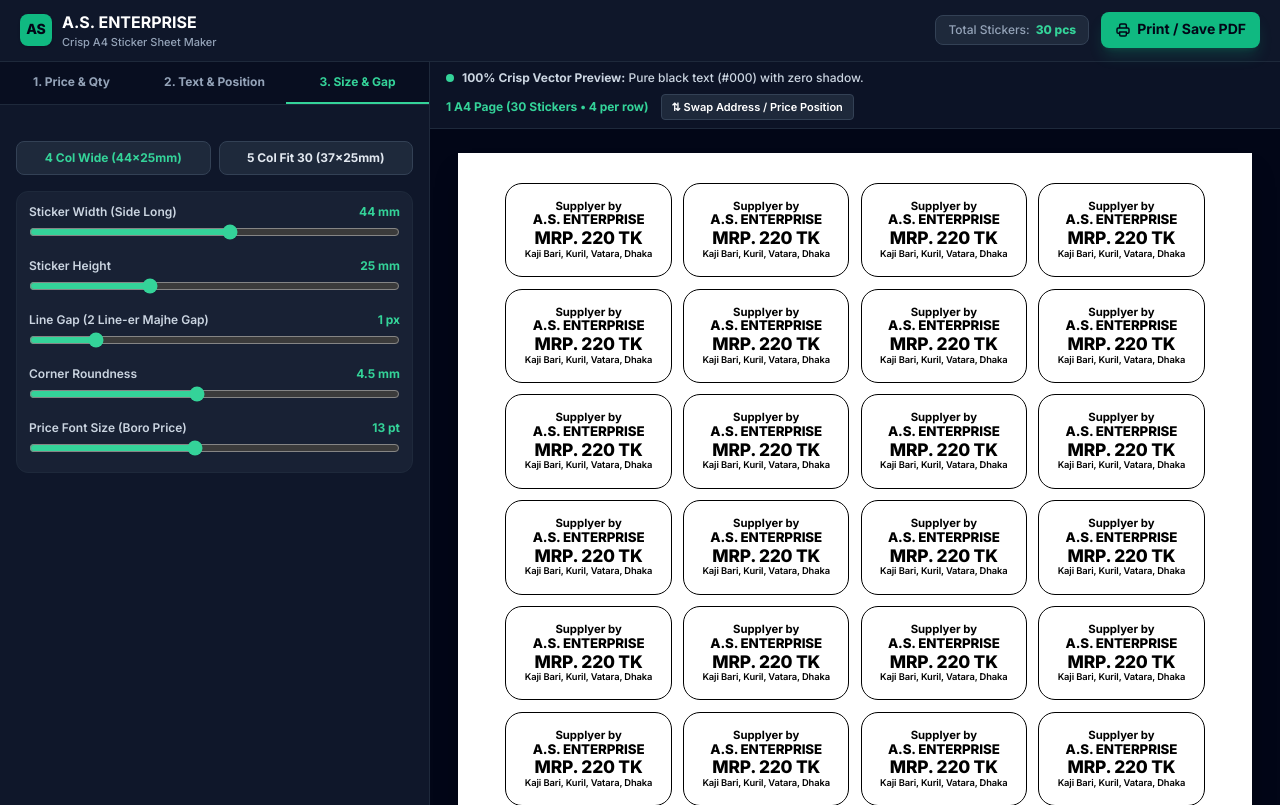
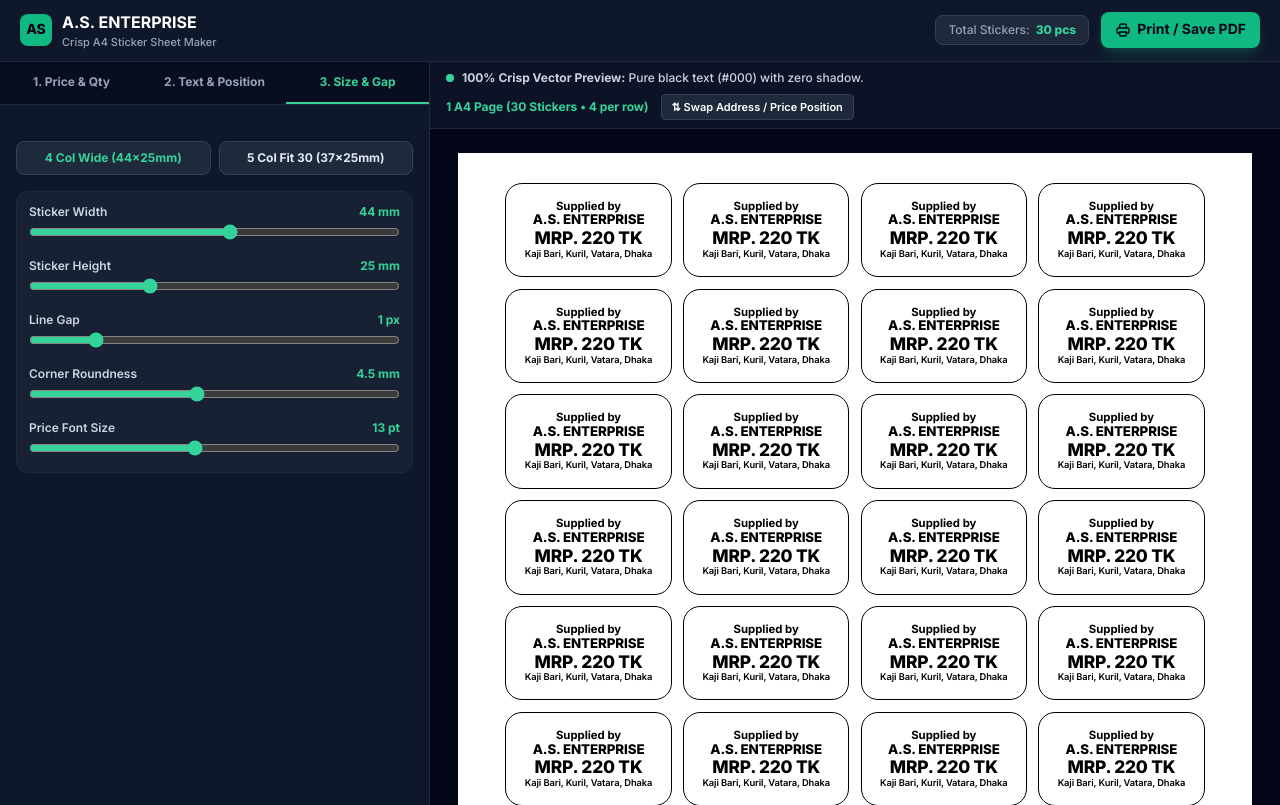
Before and after one commit to rrayhan241974-max/sticker-generator, a plain HTML site: page index.html in a window 1280 px wide. Both pictures are taken after a click on the button "3. Size & Gap". Drawn offline with nearby package versions, Linux system fonts and the light colour scheme.

Commit message:
index.html

```diff
--- a/index.html
+++ b/index.html
@@ -51,7 +51,7 @@
             position: relative;
         }
 
-        /* Dynamic Sticker Grid (4 columns of 44mm or 5 columns of 37mm fit neatly on A4) */
+        /* Dynamic Sticker Grid */
         .sticker-grid {
             display: flex;
             flex-wrap: wrap;
@@ -235,7 +235,7 @@
     <!-- MAIN WORKSPACE -->
     <div id="mainLayout" class="flex-1 flex flex-col lg:flex-row overflow-hidden">
 
-        <!-- LEFT SIDEBAR: CONTROLS (Visible on PC, toggleable on Mobile) -->
+        <!-- LEFT SIDEBAR: CONTROLS -->
         <aside id="controlPanel" class="no-print w-full lg:w-[410px] xl:w-[430px] bg-slate-900 border-r border-slate-800 flex flex-col lg:h-[calc(100vh-57px)] overflow-y-auto">
 
             <!-- Control Tabs -->
@@ -301,14 +301,14 @@
                             <button id="orderBtnAddressBottom" onclick="setLineOrder('address-bottom')" class="p-2.5 rounded-lg border text-left transition flex items-center justify-between">
                                 <div>
                                     <div class="font-bold text-white">Price Middle, Address Bottom</div>
-                                    <div class="text-[11px] text-slate-400">Supplyer by → A.S. ENTERPRISE → MRP. 220 TK → Address</div>
+                                    <div class="text-[11px] text-slate-400">Supplied by → A.S. ENTERPRISE → MRP. 220 TK → Address</div>
                                 </div>
                                 <span class="text-emerald-400 font-bold">✓</span>
                             </button>
                             <button id="orderBtnPriceBottom" onclick="setLineOrder('price-bottom')" class="p-2.5 rounded-lg border text-left transition flex items-center justify-between">
                                 <div>
-                                    <div class="font-bold text-white">Address Middle, Price Bottom (Screenshot)</div>
-                                    <div class="text-[11px] text-slate-400">Supplyer by → A.S. ENTERPRISE → Address → MRP. 220 TK</div>
+                                    <div class="font-bold text-white">Address Middle, Price Bottom</div>
+                                    <div class="text-[11px] text-slate-400">Supplied by → A.S. ENTERPRISE → Address → MRP. 220 TK</div>
                                 </div>
                                 <span class="text-emerald-400 font-bold hidden">✓</span>
                             </button>
@@ -318,7 +318,7 @@
                     <div class="space-y-3 bg-slate-800/50 border border-slate-800 rounded-xl p-3">
                         <div>
                             <label class="block text-slate-300 font-semibold mb-1">Line 1 (Top Header)</label>
-                            <input id="inputTitle" type="text" value="Supplyer by" oninput="updateTextConfig()" class="w-full bg-slate-950 border border-slate-700 px-3 py-2 rounded-lg text-white font-semibold focus:border-emerald-400 outline-none">
+                            <input id="inputTitle" type="text" value="Supplied by" oninput="updateTextConfig()" class="w-full bg-slate-950 border border-slate-700 px-3 py-2 rounded-lg text-white font-semibold focus:border-emerald-400 outline-none">
                         </div>
                         <div>
                             <label class="block text-slate-300 font-semibold mb-1">Line 2 (Company Name)</label>
@@ -355,7 +355,7 @@
                     <div class="bg-slate-800/60 border border-slate-800 rounded-xl p-3 space-y-3.5">
                         <div>
                             <div class="flex justify-between mb-1">
-                                <span class="text-slate-300 font-semibold">Sticker Width (Side Long)</span>
+                                <span class="text-slate-300 font-semibold">Sticker Width</span>
                                 <span id="lblWidth" class="text-emerald-400 font-bold">44 mm</span>
                             </div>
                             <input id="rngWidth" type="range" min="25" max="60" step="0.5" value="44" oninput="updateSizeConfig()" class="w-full accent-emerald-400">
@@ -371,7 +371,7 @@
 
                         <div>
                             <div class="flex justify-between mb-1">
-                                <span class="text-slate-300 font-semibold">Line Gap (2 Line-er Majhe Gap)</span>
+                                <span class="text-slate-300 font-semibold">Line Gap</span>
                                 <span id="lblLineGap" class="text-emerald-400 font-bold">1 px</span>
                             </div>
                             <input id="rngLineGap" type="range" min="0" max="6" step="0.5" value="1" oninput="updateSizeConfig()" class="w-full accent-emerald-400">
@@ -387,7 +387,7 @@
 
                         <div>
                             <div class="flex justify-between mb-1">
-                                <span class="text-slate-300 font-semibold">Price Font Size (Boro Price)</span>
+                                <span class="text-slate-300 font-semibold">Price Font Size</span>
                                 <span id="lblPriceFont" class="text-emerald-400 font-bold">13 pt</span>
                             </div>
                             <input id="rngPriceFont" type="range" min="9" max="18" step="0.5" value="13" oninput="updateSizeConfig()" class="w-full accent-emerald-400">
@@ -397,7 +397,7 @@
 
             </div>
 
-            <!-- Mobile Switch to Preview Button at Bottom of Sidebar -->
+            <!-- Mobile Switch to Preview Button -->
             <div class="p-3 border-t border-slate-800 bg-slate-950 flex lg:hidden gap-2">
                 <button onclick="setMobileView('preview')" class="flex-1 py-2.5 bg-slate-800 hover:bg-slate-700 text-white font-bold rounded-lg text-xs">
                     👁️ View A4 Preview
@@ -408,10 +408,9 @@
             </div>
         </aside>
 
-        <!-- RIGHT AREA: CRISP 1:1 A4 PREVIEW (Zero Blurry Scaling) -->
+        <!-- RIGHT AREA: CRISP A4 PREVIEW -->
         <main id="previewPanel" class="hidden lg:flex flex-1 flex-col bg-slate-950 lg:h-[calc(100vh-57px)] overflow-hidden">
 
-            <!-- Sub-bar above A4 Preview (Hidden on Print) -->
             <div class="no-print bg-slate-900/80 border-b border-slate-800 px-4 py-2 flex flex-wrap items-center justify-between gap-2 text-xs text-slate-300">
                 <div class="flex items-center gap-2">
                     <span class="w-2 h-2 rounded-full bg-emerald-400"></span>
@@ -442,12 +441,12 @@
         ];
 
         let config = {
-            title: "Supplyer by",
+            title: "Supplied by",
             name: "A.S. ENTERPRISE",
             prefix: "MRP.",
             suffix: "TK",
             address: "Kaji Bari, Kuril, Vatara, Dhaka",
-            lineOrder: "address-bottom", // 'address-bottom' or 'price-bottom'
+            lineOrder: "address-bottom",
             width: 44,
             height: 25,
             radius: 4.5,
@@ -562,7 +561,6 @@
                 .replace(/"/g, "&quot;");
         }
 
-        // Calculate how many stickers fit per A4 page and paginate cleanly
         function renderA4Sheets() {
             const wrapper = document.getElementById('a4PagesWrapper');
             let allStickers = [];
@@ -609,7 +607,7 @@
                     <div class="a4-sheet flex items-center justify-center">
                         <div class="text-center p-8">
                             <p class="text-lg font-bold text-slate-700">No Stickers Selected</p>
-                            <p class="text-xs text-slate-500 mt-1">Increase quantity or tap a price chip on the left panel.</p>
+                            <p class="text-xs text-slate-500 mt-1">Add custom price and quantity from the left panel.</p>
                             <button onclick="resetToDefault220()" class="mt-4 px-4 py-2 bg-emerald-500 text-slate-950 font-bold rounded-lg text-xs">
                                 Restore Default (220 TK × 30 pcs)
                             </button>
@@ -620,7 +618,6 @@
                 return;
             }
 
-            // Calculate columns and rows that fit inside usable A4 area (196mm x 281mm)
             const cols = Math.max(1, Math.floor((196 + 3) / (config.width + 3)));
             const rows = Math.max(1, Math.floor((281 + 3) / (config.height + 3)));
             const stickersPerPage = cols * rows;
@@ -701,7 +698,6 @@
             updateSizeConfig();
         }
 
-        // Sidebar Tab Switcher
         function switchTab(tab) {
             ['prices', 'layout', 'size'].forEach(t => {
                 document.getElementById('tab' + t.charAt(0).toUpperCase() + t.slice(1)).classList.add('hidden');
@@ -715,7 +711,6 @@
             activeBtn.className = "flex-1 py-3 border-b-2 border-emerald-400 text-emerald-400 text-center transition";
         }
 
-        // Mobile View Switcher (Edit vs 1:1 Crisp Preview)
         function setMobileView(view) {
             const controlPanel = document.getElementById('controlPanel');
             const previewPanel = document.getElementById('previewPanel');
```
